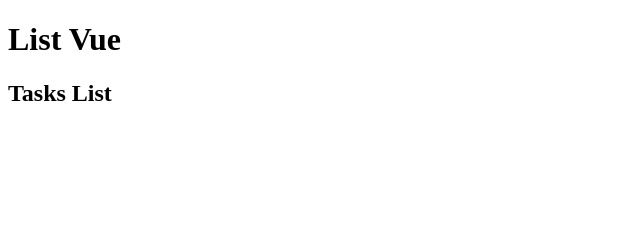
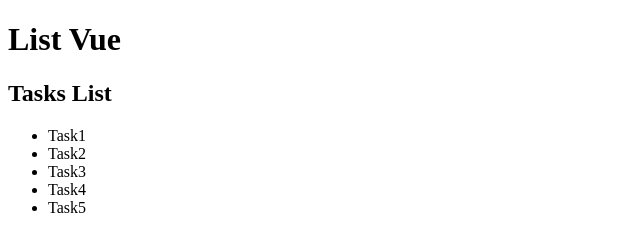
Before and after one commit to LouisAssaneFaye/vue-todolist, a plain HTML site: page index.html in a window 1280 px wide. Shown: the whole page, without its empty margins (0-640 px from the left). Drawn offline with nearby package versions, Linux system fonts and the light colour scheme.

Commit message:
Avanzamento nel milestone1

```diff
--- a/index.html
+++ b/index.html
@@ -23,11 +23,14 @@
                 Tasks List
             </h2>
             <ul>
+                <li v-for = "todoItem in todoList">
+                    {{todoItem.text}}
+                </li>
 
             </ul>
         </div>
     </div>
-    <script src="./script.js"></script>
+    <script src="script.js"></script>
 
 </body>
 </html>
--- a/script.js
+++ b/script.js
@@ -1,37 +1,44 @@
+const {createApp} = Vue;
+
 createApp({
     data(){
         return{
             todoList : [
                 {
-                    'text' : '' ,
-                    'done' : ''
+                    'text' : 'Task1' ,
+                    'done' : true
 
                 },
 
                 {
-                    'text' : '' ,
-                    'done' : ''
+                    'text' : 'Task2' ,
+                    'done' : true
 
                 },
 
                 {
-                    'text' : '' ,
-                    'done' : ''
+                    'text' : 'Task3' ,
+                    'done' : true
 
                 },
 
                 {
-                    'text' : '' ,
-                    'done' : ''
+                    'text' : 'Task4' ,
+                    'done' : true
 
                 },
 
                 {
-                    'text' : '' ,
-                    'done' : ''
+                    'text' : 'Task5' ,
+                    'done' : true
 
                 }
             ]
         }
+    },
+
+    methods: {
+
     }
-})
+
+}).mount('#app')
```
